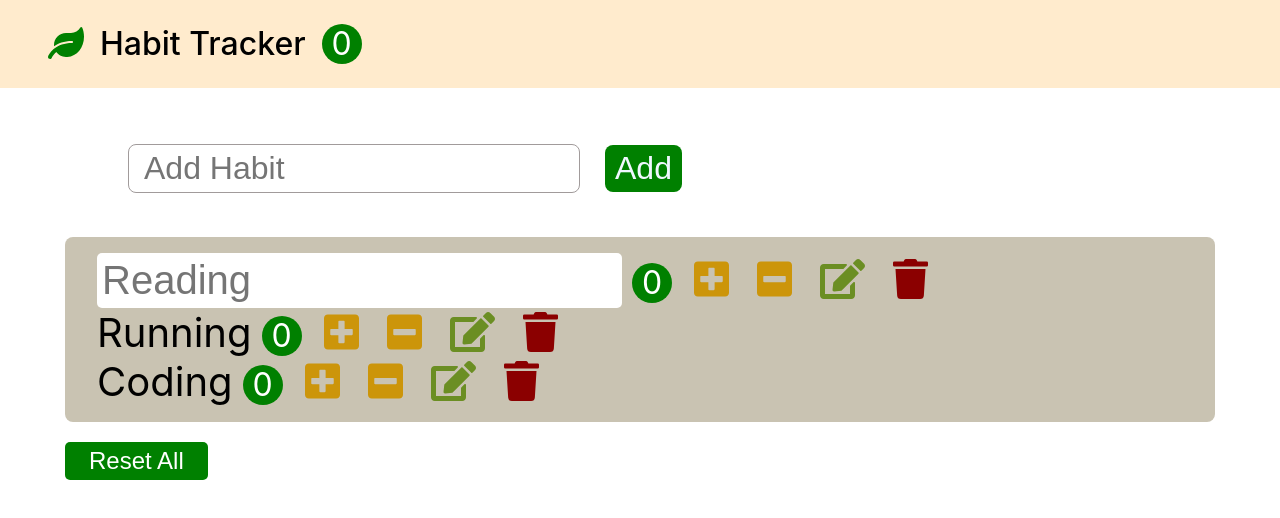
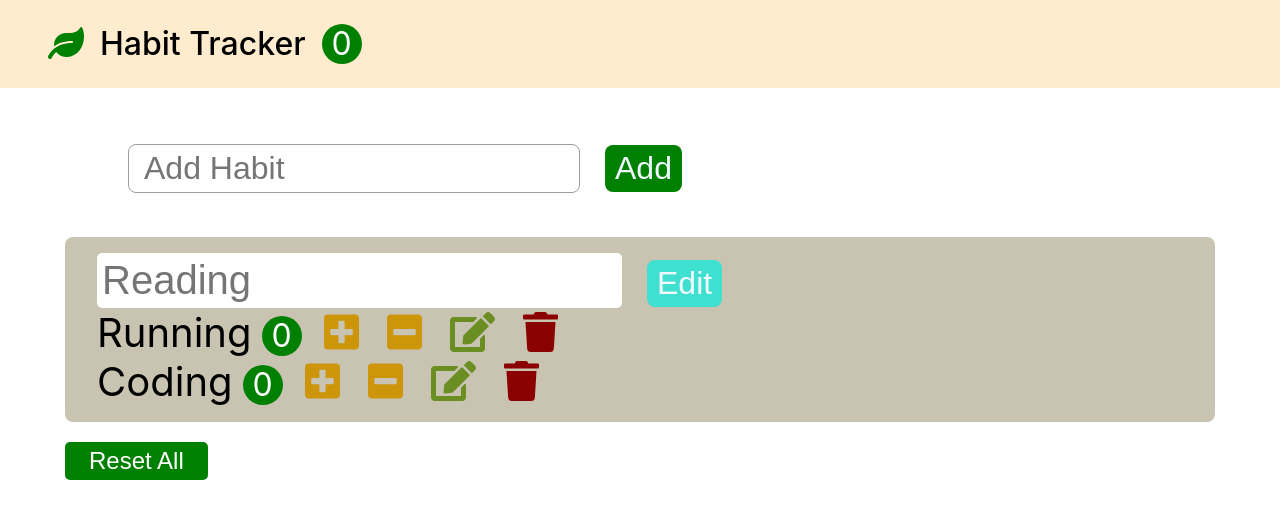
Before and after one commit to Dhyunlee/ReactPlayCode, a React (Create React App) app: page / in a window 1280 px wide. Both pictures are taken after a click on the button 471 px from the left and 278 px from the top of the page. Shown: the top 518 px of the page. Built offline with nearby package versions, Linux system fonts and the light colour scheme.

Commit message:
add edit button, PureComponent

```diff
--- a/src/App.css
+++ b/src/App.css
@@ -69,8 +69,6 @@
   font-size: 2.5rem;
 }
 
-.app ul.habits .habit-name {}
-
 .app ul.habits .habit-count {
   display: inline-block;
   margin-left: 10px;
@@ -106,6 +104,17 @@
   outline: none;
 }
 
+.edit {
+  display: inline-block;
+  margin-left: 25px;
+  font-size: 2rem;
+  border-radius: 8px;
+  padding: 5px 10px;
+  border: 0;
+  background: turquoise;
+  color: aliceblue;
+}
+
 .habits-reset {
   font-size: 1.5rem;
   margin-left: 65px;
--- a/src/component/habit.jsx
+++ b/src/component/habit.jsx
@@ -1,6 +1,6 @@
-import React, { Component } from 'react';
+import React, { PureComponent } from 'react';
 
-class Habit extends Component {
+class Habit extends PureComponent {
   state = {
     editing: false,
     name: '',
@@ -21,7 +21,8 @@ class Habit extends Component {
     });
   };
 
-  handieEdit = () => {
+  handieEdit = e => {
+    e.preventDefault();
     console.log('실행');
     if (this.state.editing) {
       if (this.state.name !== '') {
@@ -46,29 +47,41 @@ class Habit extends Component {
       <>
         <li>
           {editing ? (
-            <>
+            <form action='' method='POST' onSubmit={this.handieEdit}>
               <input
                 className='habit-edit'
                 placeholder={name}
                 onChange={this.handleChange}
               />
-            </>
+              <button className='edit'>Edit</button>
+            </form>
           ) : (
+            <>
               <span className='habit habit-name'>{name}</span>
-          )}
               <span className='habit habit-count'>{count}</span>
-          <button className='habit habit-button' onClick={this.handleIncrement}>
+              <button
+                className='habit habit-button'
+                onClick={this.handleIncrement}
+              >
                 <i className='fas fa-plus-square'></i>
               </button>
-          <button className='habit habit-button' onClick={this.handleDecrement}>
+              <button
+                className='habit habit-button'
+                onClick={this.handleDecrement}
+              >
                 <i className='fas fa-minus-square'></i>
               </button>
               <button className='habit habit-button' onClick={this.handieEdit}>
                 <i className='fas fa-edit'></i>
               </button>
-          <button className='habit habit-button' onClick={this.handleDelete}>
+              <button
+                className='habit habit-button'
+                onClick={this.handleDelete}
+              >
                 <i className='fas fa-trash'></i>
               </button>
+            </>
+          )}
         </li>
       </>
     );
--- a/src/component/habitAddFrom.jsx
+++ b/src/component/habitAddFrom.jsx
@@ -1,6 +1,6 @@
-import React, { Component, createRef } from 'react';
+import React, { PureComponent, createRef } from 'react';
 
-class HabitAddForm extends Component {
+class HabitAddForm extends PureComponent {
   formRef = createRef();
   inputRef = createRef();
 
--- a/src/component/habits.jsx
+++ b/src/component/habits.jsx
@@ -28,7 +28,7 @@ class Habits extends Component {
   render() {
     const habit = this.props.habits;
     return (
-      <>
+      <div>
         <HabitAddForm onAdd={this.handleAdd} />
         <ul className={habit.length === 0 ? 'behind' : 'habits'}>
           {habit.map(habit => (
@@ -48,7 +48,7 @@ class Habits extends Component {
         >
           Reset All
         </button>
-      </>
+      </div>
     );
   }
 }
--- a/src/component/navbar.jsx
+++ b/src/component/navbar.jsx
@@ -1,6 +1,6 @@
-import React, { Component } from 'react';
+import React, { PureComponent } from 'react';
 
-class Navbar extends Component {
+class Navbar extends PureComponent {
   render() {
     return (
       <header className='habit-header'>
```
Lines whose indentation alone changed are shown as unchanged.
